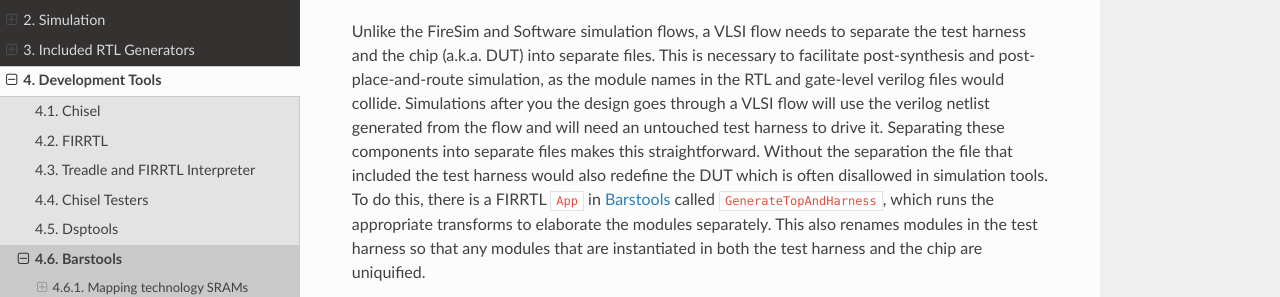
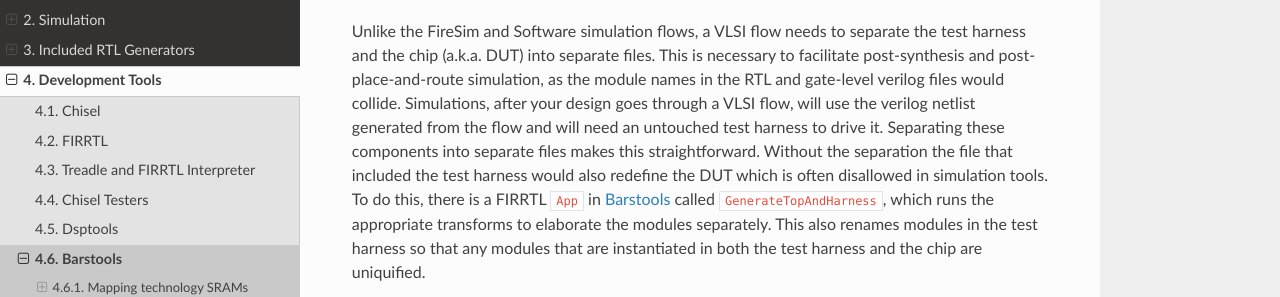
Before and after one commit to ucb-bar/chipyard, a Sphinx documentation site: the page built from docs/Tools/Barstools.rst, in a window 1280 px wide and 900 px high, scrolled down 2941 px. Shown: the part 236-533 px from the top of the window. Built offline with Sphinx 7.4.7 and the Read the Docs theme 2.0.0, drawn with Linux system fonts in a browser that asks for light colours.

Commit message:
Fixes syntax in sentence in barstools docs describing flow

```diff
--- a/docs/Tools/Barstools.rst
+++ b/docs/Tools/Barstools.rst
@@ -100,7 +100,7 @@ Separating the Top module from the TestHarness module
 
 Unlike the FireSim and Software simulation flows, a VLSI flow needs to separate the test harness and the chip (a.k.a. DUT) into separate files.
 This is necessary to facilitate post-synthesis and post-place-and-route simulation, as the module names in the RTL and gate-level verilog files would collide.
-Simulations after you the design goes through a VLSI flow will use the verilog netlist generated from the flow and will need an untouched test harness to drive it.
+Simulations, after your design goes through a VLSI flow, will use the verilog netlist generated from the flow and will need an untouched test harness to drive it.
 Separating these components into separate files makes this straightforward.
 Without the separation the file that included the test harness would also redefine the DUT which is often disallowed in simulation tools.
 To do this, there is a FIRRTL ``App`` in :ref:`Tools/Barstools:Barstools` called ``GenerateTopAndHarness``, which runs the appropriate transforms to elaborate the modules separately.
```
